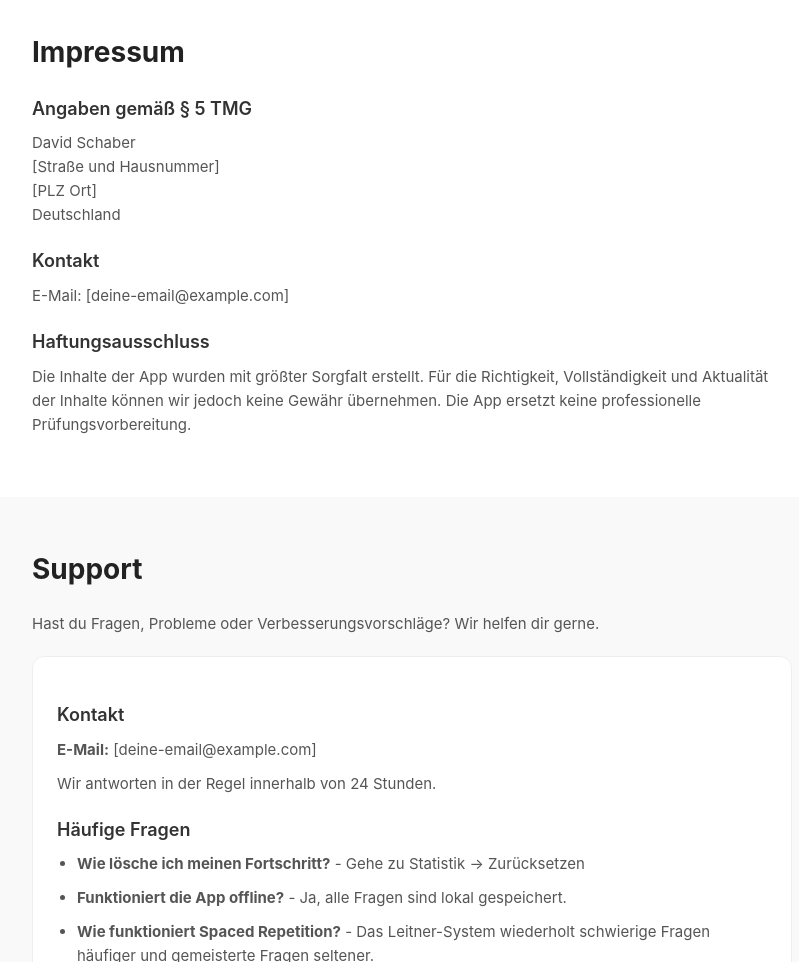
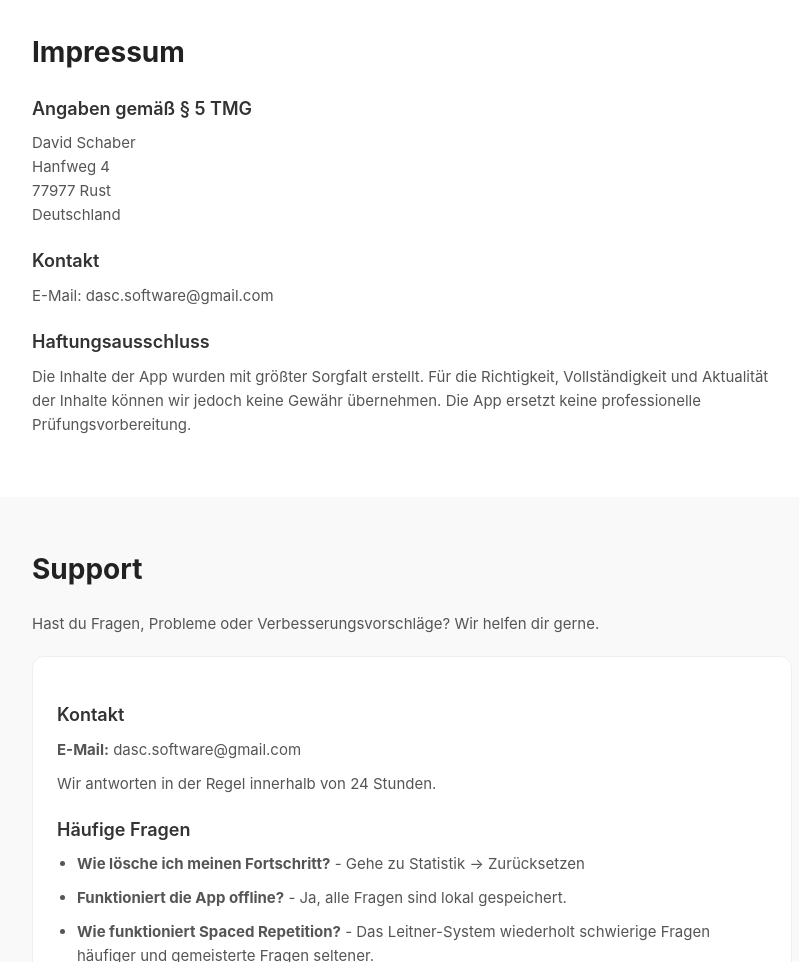
Before and after one commit to DavidSchaber7/bq-pruefung, a website: page docs/index.html in a window 1280 px wide. Shown: the part 1860-2822 px from the top of the page, without its empty margins (228-1027 px from the left). Drawn offline with Linux system fonts and the light colour scheme.

Commit message:
Add contact details to Impressum

```diff
--- a/docs/index.html
+++ b/docs/index.html
@@ -107,13 +107,13 @@
       <h3>Angaben gemäß § 5 TMG</h3>
       <p>
         David Schaber<br>
-        [Straße und Hausnummer]<br>
-        [PLZ Ort]<br>
+        Hanfweg 4<br>
+        77977 Rust<br>
         Deutschland
       </p>
       <h3>Kontakt</h3>
       <p>
-        E-Mail: [deine-email@example.com]<br>
+        E-Mail: dasc.software@gmail.com<br>
       </p>
       <h3>Haftungsausschluss</h3>
       <p>Die Inhalte der App wurden mit größter Sorgfalt erstellt. Für die Richtigkeit, Vollständigkeit und Aktualität der Inhalte können wir jedoch keine Gewähr übernehmen. Die App ersetzt keine professionelle Prüfungsvorbereitung.</p>
@@ -126,7 +126,7 @@
       <p>Hast du Fragen, Probleme oder Verbesserungsvorschläge? Wir helfen dir gerne.</p>
       <div class="contact-box">
         <h3>Kontakt</h3>
-        <p><strong>E-Mail:</strong> [deine-email@example.com]</p>
+        <p><strong>E-Mail:</strong> dasc.software@gmail.com</p>
         <p>Wir antworten in der Regel innerhalb von 24 Stunden.</p>
         <h3>Häufige Fragen</h3>
         <ul>
```
